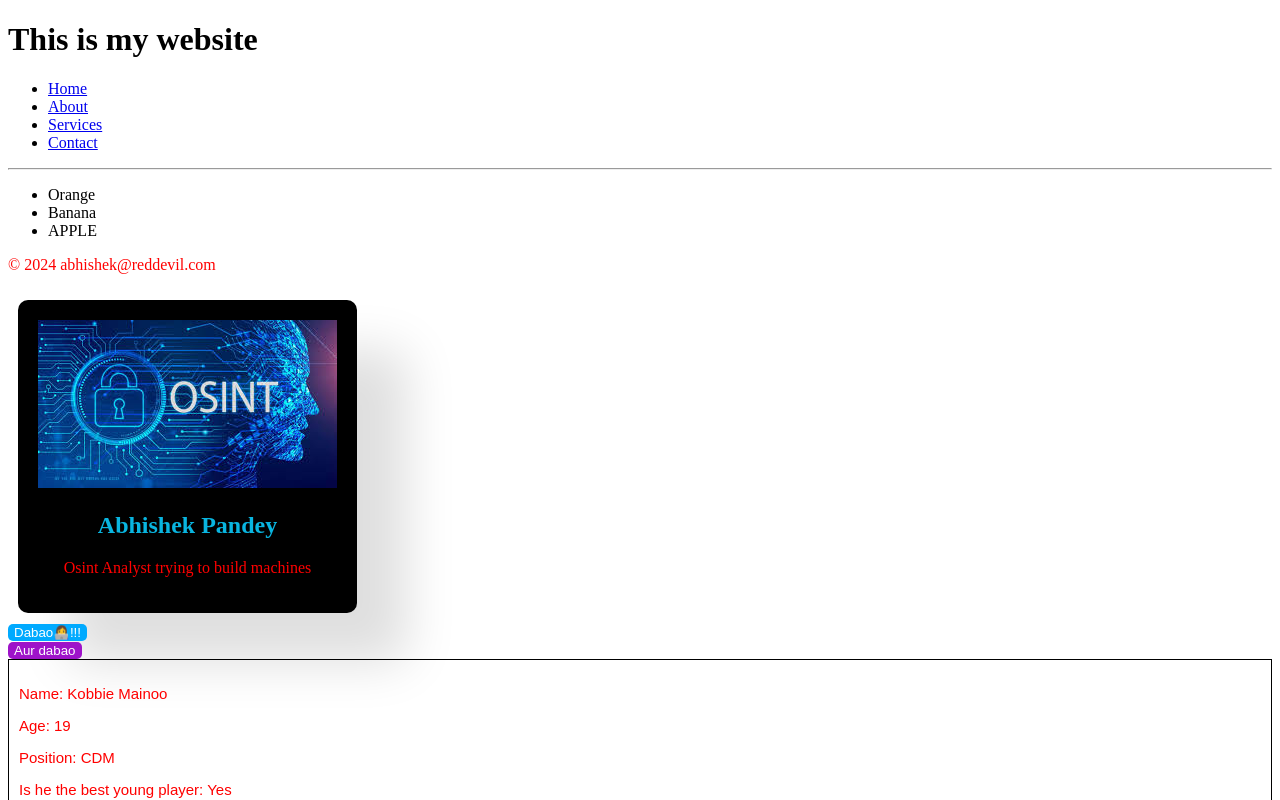
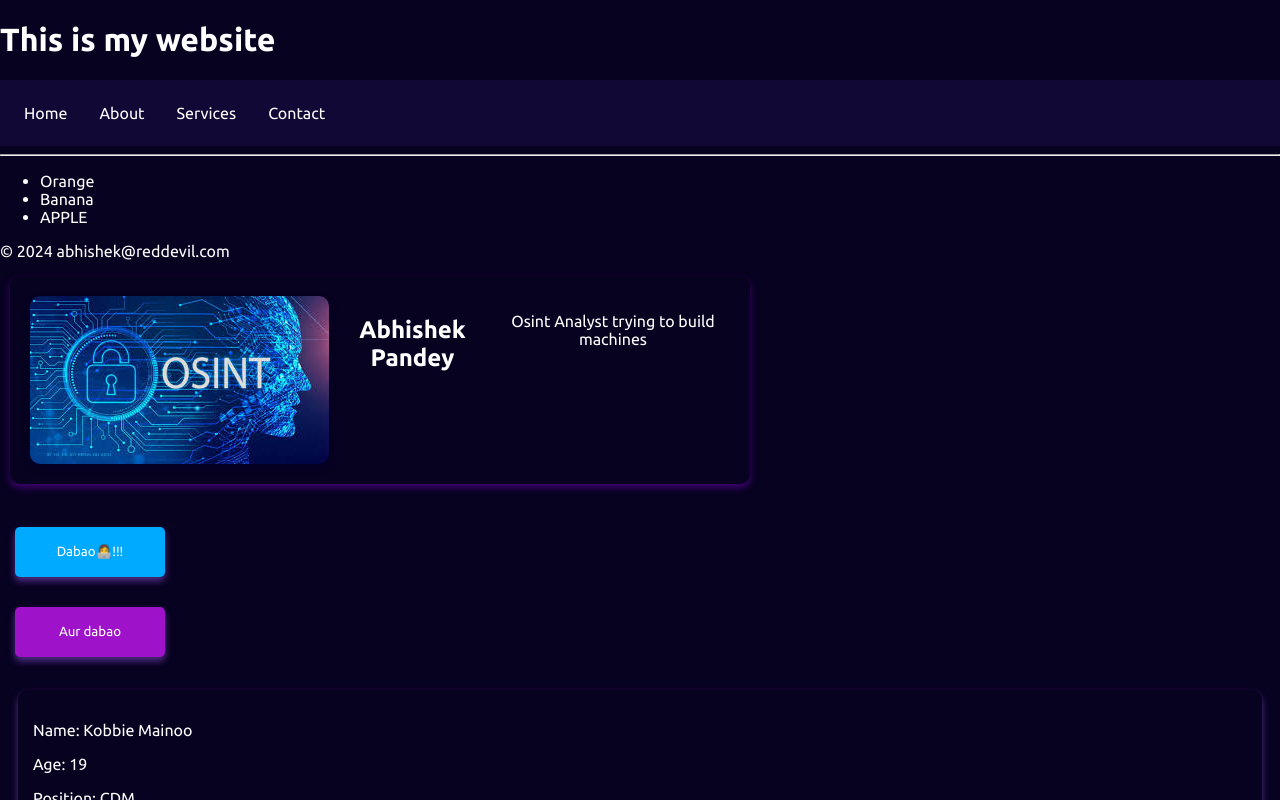
Before and after one commit to gargiiiii18/REACT-FULL, a React (Vite) app in the folder First/: page / in a window 1280 px wide. Shown: the top 800 px of the page. Built offline with nearby package versions, Linux system fonts and the light colour scheme; a web font is replaced by a local one.

Commit message:
styles added

```diff
--- a/First/src/index.css
+++ b/First/src/index.css
@@ -1,29 +1,104 @@
+body{
+  font-family: "Ubuntu", sans-serif;
+  color: white;
+  background-color: rgb(8, 2, 33);
+  margin: 0px;
+  padding: 0px;
+}
+
+nav{
+  background-color: rgba(21, 10, 59, 0.8);
+  padding: 0px;
+  margin: 0px;
+  display: flex;
+}
+
+nav ul{
+  margin: 0px;
+  padding: 8px;
+  list-style: none;
+  display: flex;
+  flex-direction: row;
+}
+
+nav ul li{
+  margin: 3px;
+  padding: 13px;
+}
+
+nav ul li a{
+  text-decoration: none;
+  color: white;
+}
+
 .card{
-  background-color: black;
+  background-color: rgb(8, 2, 33);
   border : 5px solid hsl(0,0,0);
   border-radius: 10px;
-  box-shadow: 50px 50px 50px rgba(0, 0, 0, 0.13);
+  box-shadow: 0 4px 7px rgba(75, 0, 130, 0.8);
   padding: 20px;
   margin: 10px;
+  display: flex;
+  flex-shrink: 0;
   text-align: center;
-  max-width: 550px;
-  display: inline-block;
+  max-width: 700px;
 
 }
 
-h2{
-  color:rgb(9, 181, 224)
+.cards{
+  display: flex;
+  flex-direction: column;
+  justify-content: center;
+  align-items: center;
 }
 
-p{
-  color:red;
-}
-h2:hover{
-  color:rgb(9, 181, 224)
+.card:active{
+  background-color: rgb(38, 32, 63);
+  box-shadow: 0 4px 7px rgba(114, 63, 181, 0.7);
 }
 
-p:hover{
-  color:blue;
+.card img{
+  height: auto;
+  max-width: 300px;
+  border-radius: 10px;
+  box-shadow: 0 4px 7px rgba(1, 0, 39, 0.8);
+}
+
+/* .logo{
+  padding: 3px;
+} */
+
+.logo img{
+  /* width: 55px;
+  height: 45px;
+  border-radius: 50%; */
+  padding: 12px;
+  width: 55px;
+  height: 45px;
+  border-radius: 50%;
+}
+
+.info{
+  padding: 7px;
+  transition: text-shadow 0.3s ease;
+}
+
+.info:hover{
+  text-shadow: 2px 2px 10px rgba(162, 108, 232, 0.7);
+}
+
+.info h2{
+  font-size: 60px;
+  color: rgb(233, 227, 227);
+}
+
+.info p{
+  padding: 5px;
+}
+
+
+p{
+  color:white;
 }
 
 .button{
@@ -35,7 +110,7 @@ p:hover{
   cursor:pointer;
 }
 
-.student{
+/* .student{
   font-family: Arial, sans-serif;
   font-size: 15px;
   padding: 10px;
@@ -45,7 +120,7 @@ p:hover{
 
 .student p.hover{
   size: 6em;
-}
+} */
 
 .welcome-message{
   font-size: 25px;
@@ -63,3 +138,53 @@ p:hover{
   border-radius: 5px;
   margin:2px;
 }
+
+.students{
+  display: flex;
+  justify-content: center;
+  align-items: center;
+}
+
+.student{
+  padding: 15px;
+  margin: 18px;
+  box-shadow: 0 4px 7px rgba(114, 63, 181, 0.7);
+  border-radius: 10px;
+}
+
+.student:active{
+  background-color: rgb(38, 32, 63);
+  box-shadow: 0 4px 7px rgba(114, 63, 181, 0.7);
+}
+
+.calorieList{
+  display: flex;
+  flex-direction: column;
+  justify-content: center;
+  align-items: center;
+}
+
+button{
+  margin: 15px;
+  padding: 10px;
+  height: 50px;
+  width: 150px;
+  font-family: "Ubuntu", sans-serif;
+  color: white;
+  background-color: rgb(8, 2, 33);
+  border : 5px solid hsl(0,0,0);
+  box-shadow: 0 4px 7px rgba(114, 63, 181, 0.7);
+  border-radius: 10px;
+}
+
+button:active{
+  background-color: rgb(38, 32, 63);
+  box-shadow: 0 4px 7px rgba(114, 63, 181, 0.7);
+}
+
+.food{
+  padding: 15px;
+  margin: 18px;
+  box-shadow: 0 4px 7px rgba(114, 63, 181, 0.7);
+  border-radius: 10px;
+}
```
